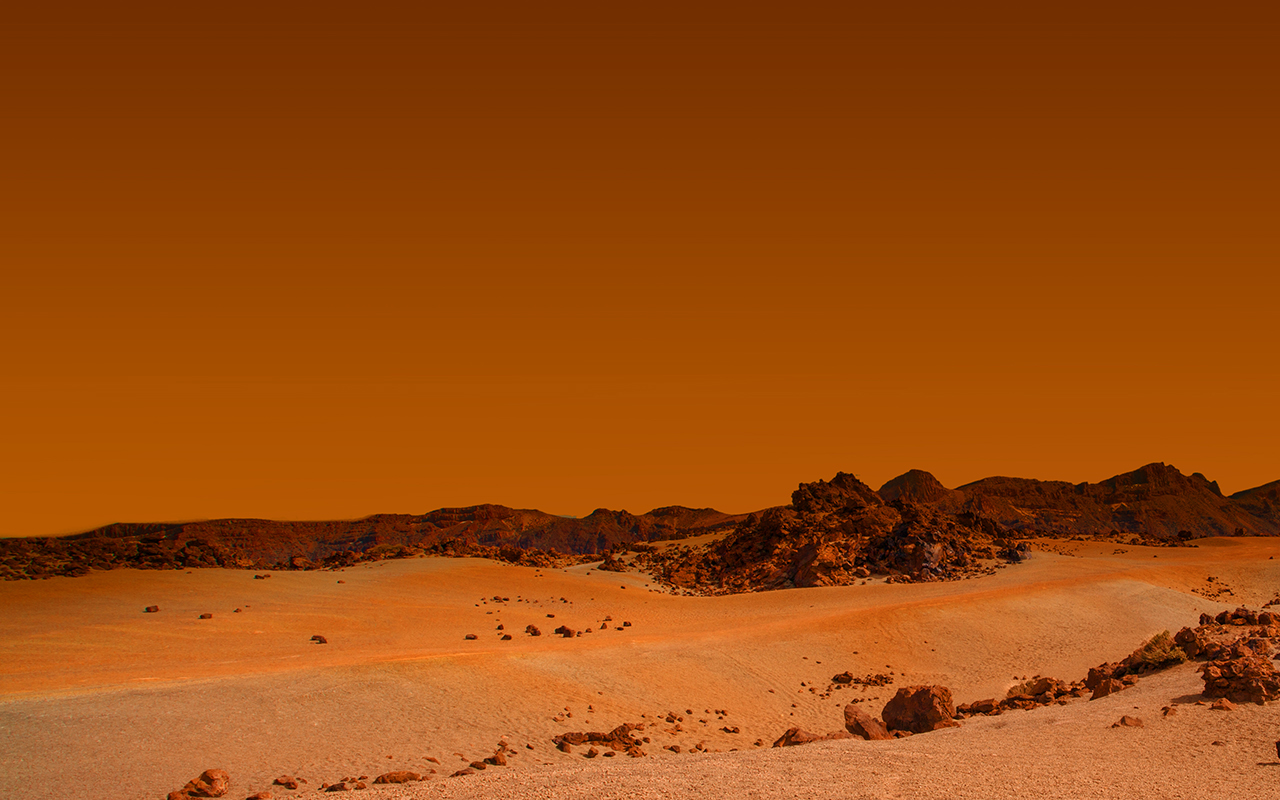
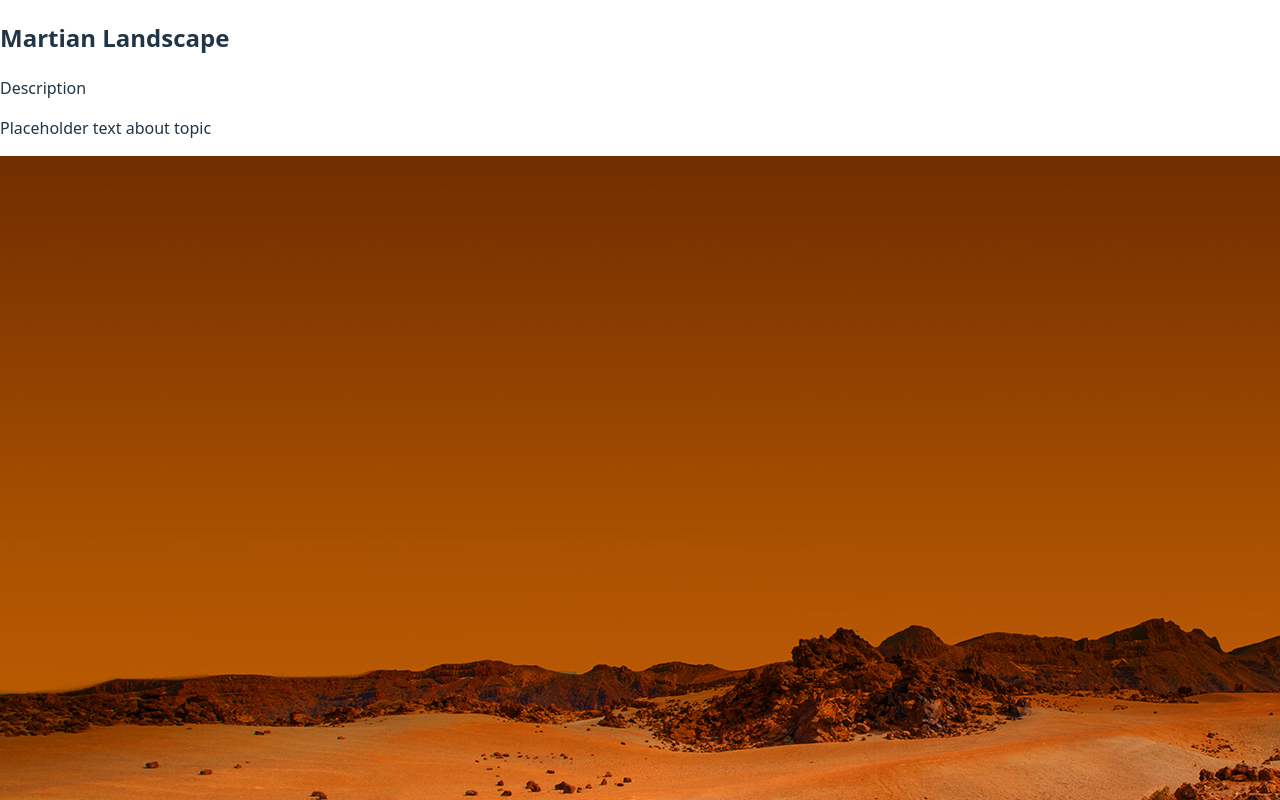
Before and after one commit to HarryLiu4154/nasa_react_app, a React (Vite) app: page / in a window 1280 px wide. Shown: the top 800 px of the page. Built offline with nearby package versions, Linux system fonts and the light colour scheme.

Commit message:
added placeholder content to sidebar

```diff
--- a/src/components/SideBar.jsx
+++ b/src/components/SideBar.jsx
@@ -1,7 +1,11 @@
 export default function SideBar() {
     return (
         <div>
-
+            <h2>Martian Landscape</h2>
+            <div>
+                <p>Description</p>
+                <p>Placeholder text about topic</p>
+            </div>
         </div>
     )
 }
```
